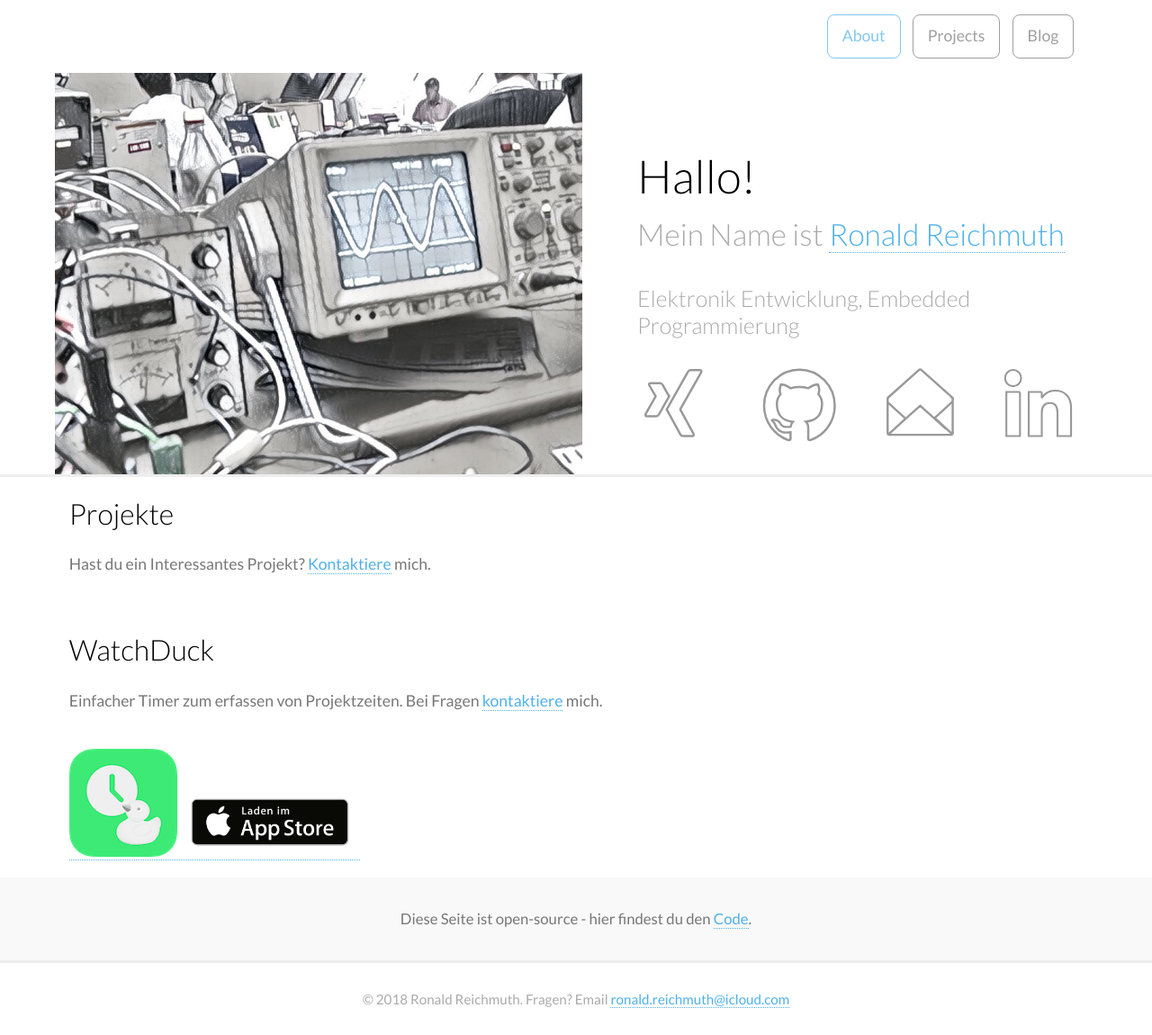
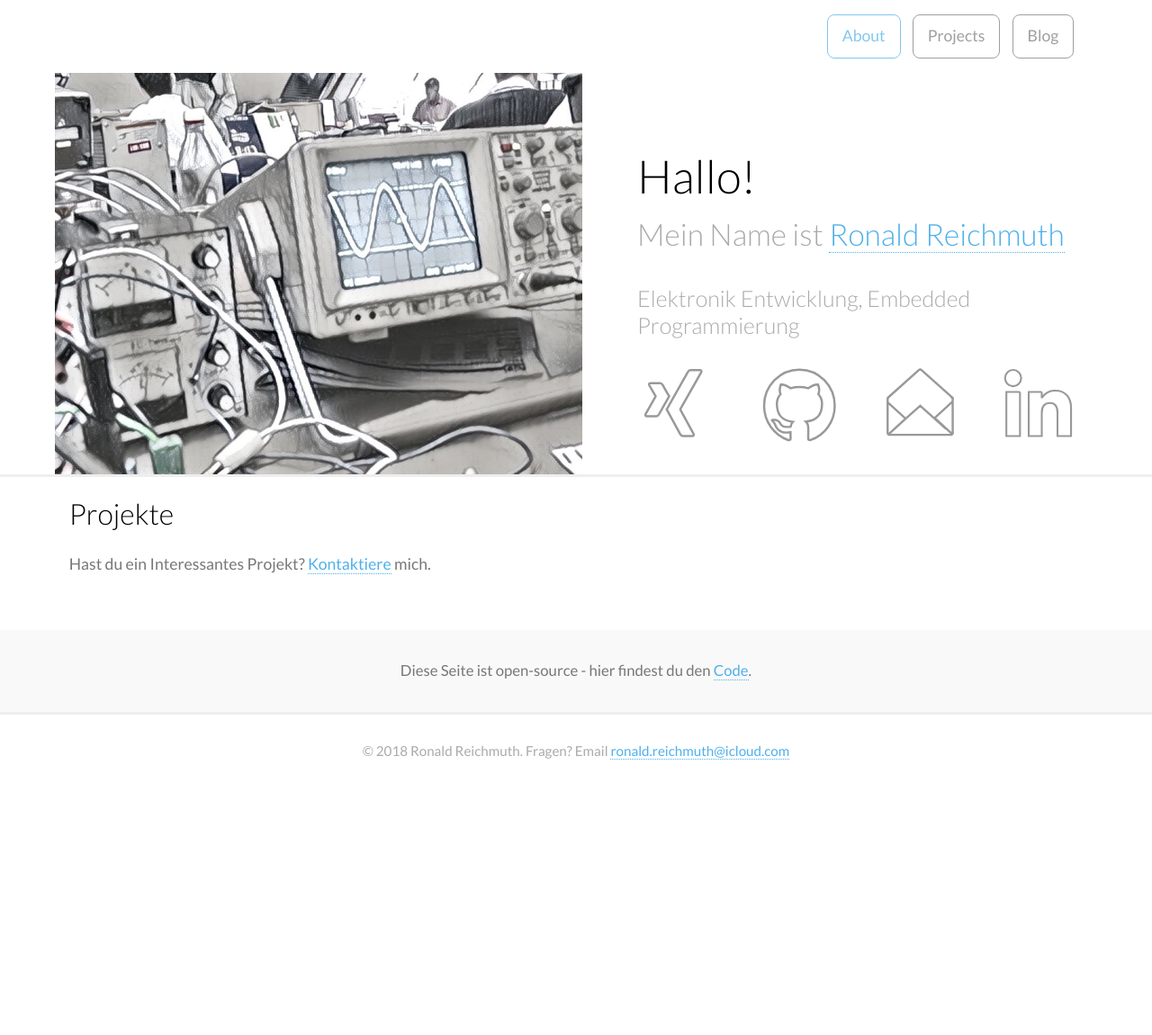
Before and after one commit to ronaldreichmuth/ronaldreichmuth.github.io, a Jekyll site: the page built from projects/index.html, in a window 1280 px wide. Shown: the whole page at 90% size. Built offline with Jekyll 4.4.1, drawn with Linux system fonts in a browser that asks for light colours; after the commit the page ends 900 px from its top, so only the background shows below that.

Commit message:
Update index.html

```diff
--- a/projects/index.html
+++ b/projects/index.html
@@ -5,14 +5,4 @@ title: Projekte
 <h1>{{ page.title }}</h1>
 <p>Hast du ein Interessantes Projekt? <a href='/about'>Kontaktiere</a> mich.</p><br>
 
-<h1>WatchDuck</h1>
-<p>Einfacher Timer zum erfassen von Projektzeiten. Bei Fragen <a href='/about'>kontaktiere</a> mich.</p><br>
-<a href="https://itunes.apple.com/ch/app/ausgabenbuch/id1380372394?mt=8" target="_blank">
-  <img src="/assets/images/watchduck.png"/>
-  <img alt="Ausgabenbuch" src="/assets/images/app_store_badge.png" style="width: 200px; height: 77px;" title="Watchduck jetzt im AppStore für dein iPhone beziehen"/>
-</a>
-
-
 <br>
-
-<br>
```
